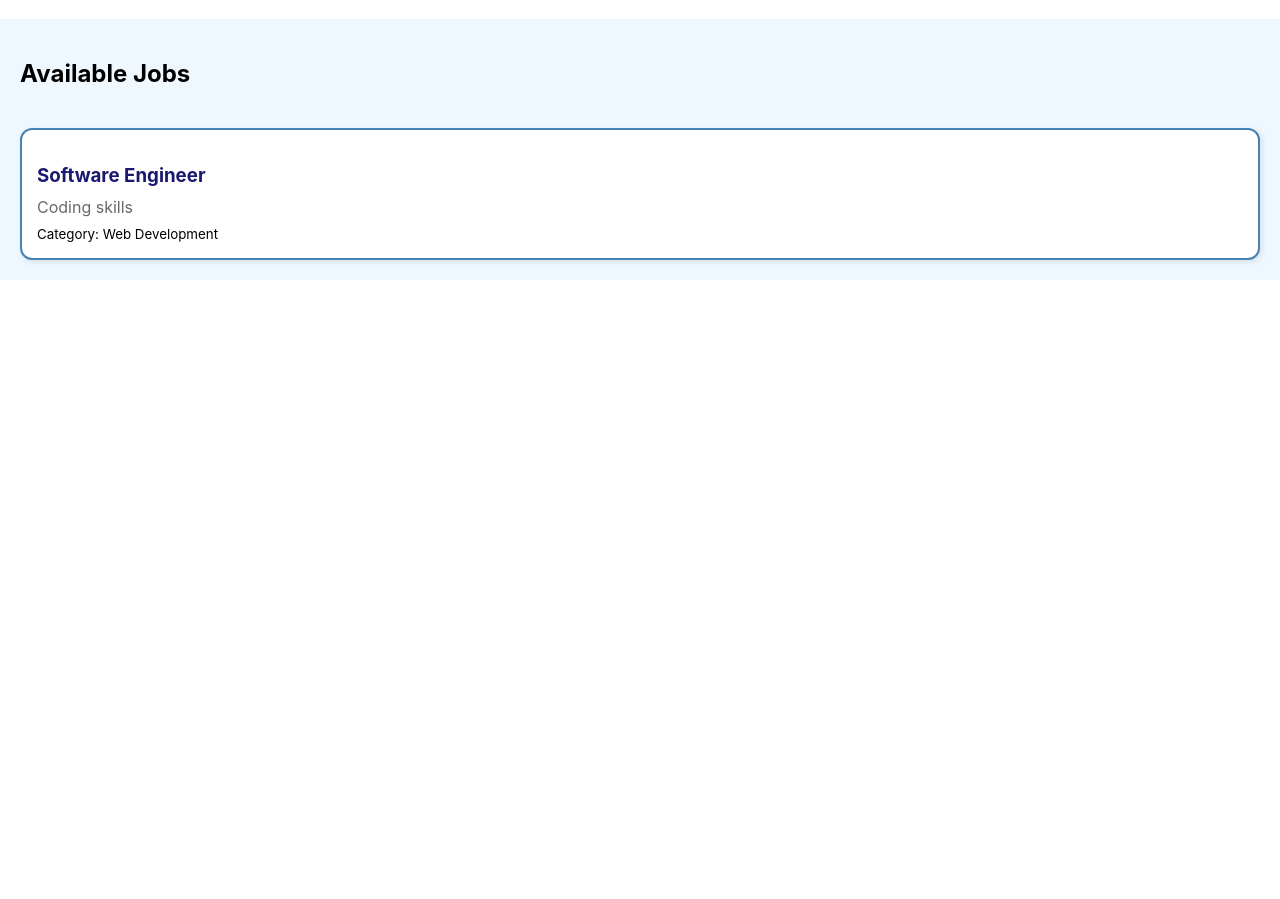
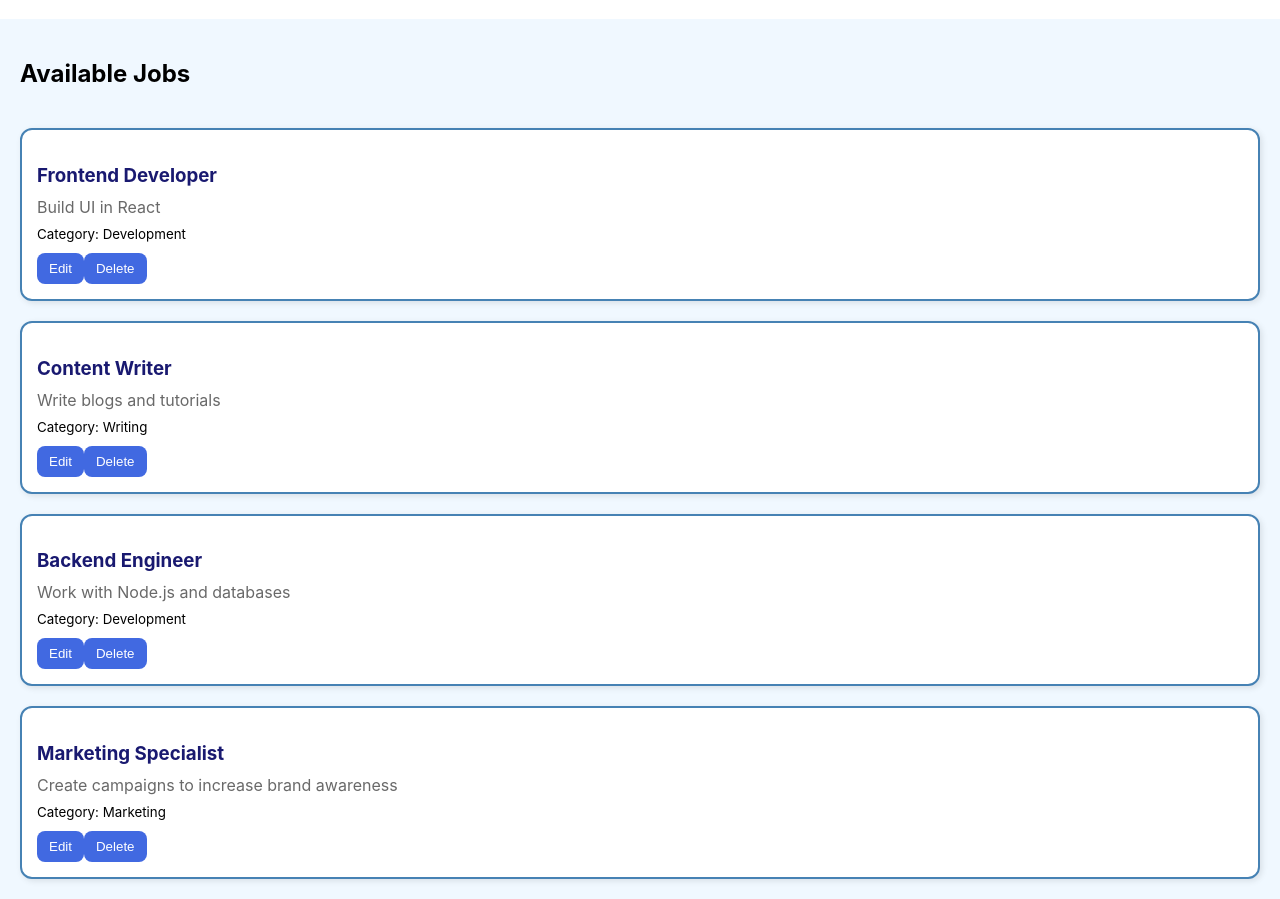
Before and after one commit to Danbradleystakusopere/worklink, a React (Create React App) app: page / in a window 1280 px wide. Shown: the part 660-1559 px from the top of the page. Before the commit the page ends 940 px from the top, so only its background shows below. Built offline with nearby package versions, Linux system fonts and the light colour scheme; data requests are answered from the project's data file.

Commit message:
Added jobs to my db.json

```diff
--- a/db.json
+++ b/db.json
@@ -1,10 +1,28 @@
 {
   "jobs": [
     {
-      "id": "b611",
-      "title": "Software Engineer",
-      "description": "Coding skills",
-      "category": "Web Development"
+      "id": 1,
+      "title": "Frontend Developer",
+      "description": "Build UI in React",
+      "category": "Development"
+    },
+    {
+      "id": 2,
+      "title": "Content Writer",
+      "description": "Write blogs and tutorials",
+      "category": "Writing"
+    },
+    {
+      "id": 3,
+      "title": "Backend Engineer",
+      "description": "Work with Node.js and databases",
+      "category": "Development"
+    },
+    {
+      "id": 4,
+      "title": "Marketing Specialist",
+      "description": "Create campaigns to increase brand awareness",
+      "category": "Marketing"
     }
   ]
 }
--- a/src/App.js
+++ b/src/App.js
@@ -15,11 +15,39 @@ function App() {
     setJobs((prevJobs) => [...prevJobs, newJob]);
   }
 
+  function handleDeleteJob(id) {
+    fetch(`http://localhost:3001/jobs/${id}`, {
+      method: "DELETE",
+    }).then(() => {
+      setJobs((prevJobs) => prevJobs.filter((job) => job.id !== id));
+    });
+  }
+
+  function handleEditJob(updatedJob) {
+    fetch(`http://localhost:3001/jobs/${updatedJob.id}`, {
+      method: "PATCH",
+      headers: {
+        "Content-Type": "application/json",
+      },
+      body: JSON.stringify(updatedJob),
+    })
+      .then((res) => res.json())
+      .then((data) => {
+        setJobs((prevJobs) =>
+          prevJobs.map((job) => (job.id === data.id ? data : job))
+        );
+      });
+  }
+
   return (
     <div className="App">
       <h1>WorkLink - Remote Jobs Board</h1>
       <JobForm onAddJob={handleAddJob} />
-      <JobList jobs={jobs} /> {/* ✅ This fixes the warning */}
+      <JobList
+        jobs={jobs}
+        onDeleteJob={handleDeleteJob}
+        onEditJob={handleEditJob}
+      />
     </div>
   );
 }
--- a/src/components/JobList.jsx
+++ b/src/components/JobList.jsx
@@ -1,25 +1,67 @@
-
-import { useEffect, useState } from "react";
+import { useState } from "react";
 import "./JobList.css";
 
+function JobList({ jobs, onDeleteJob, onEditJob }) {
+  const [editingJobId, setEditingJobId] = useState(null);
+  const [editedData, setEditedData] = useState({
+    title: "",
+    description: "",
+    category: "",
+  });
 
-function JobList() {
-  const [jobs, setJobs] = useState([]);
+  function handleEditClick(job) {
+    setEditingJobId(job.id);
+    setEditedData({
+      title: job.title,
+      description: job.description,
+      category: job.category,
+    });
+  }
 
-  useEffect(() => {
-    fetch("http://localhost:3001/jobs")
-      .then((res) => res.json())
-      .then((data) => setJobs(data));
-  }, []);
+  function handleSaveClick(id) {
+    const updatedJob = { id, ...editedData };
+    onEditJob(updatedJob);
+    setEditingJobId(null);
+  }
 
   return (
     <div className="job-list">
       <h2>Available Jobs</h2>
       {jobs.map((job) => (
         <div className="job-card" key={job.id}>
-          <h3>{job.title}</h3>
-          <p>{job.description}</p>
-          <small>Category: {job.category}</small>
+          {editingJobId === job.id ? (
+            <>
+              <input
+                value={editedData.title}
+                onChange={(e) =>
+                  setEditedData({ ...editedData, title: e.target.value })
+                }
+              />
+              <textarea
+                value={editedData.description}
+                onChange={(e) =>
+                  setEditedData({ ...editedData, description: e.target.value })
+                }
+              />
+              <input
+                value={editedData.category}
+                onChange={(e) =>
+                  setEditedData({ ...editedData, category: e.target.value })
+                }
+              />
+              <button onClick={() => handleSaveClick(job.id)}>Save</button>
+              <button onClick={() => setEditingJobId(null)}>Cancel</button>
+            </>
+          ) : (
+            <>
+              <h3>{job.title}</h3>
+              <p>{job.description}</p>
+              <small>Category: {job.category}</small>
+              <br />
+              <button onClick={() => handleEditClick(job)}>Edit</button>
+              <button onClick={() => onDeleteJob(job.id)}>Delete</button>
+            </>
+          )}
         </div>
       ))}
     </div>
```
